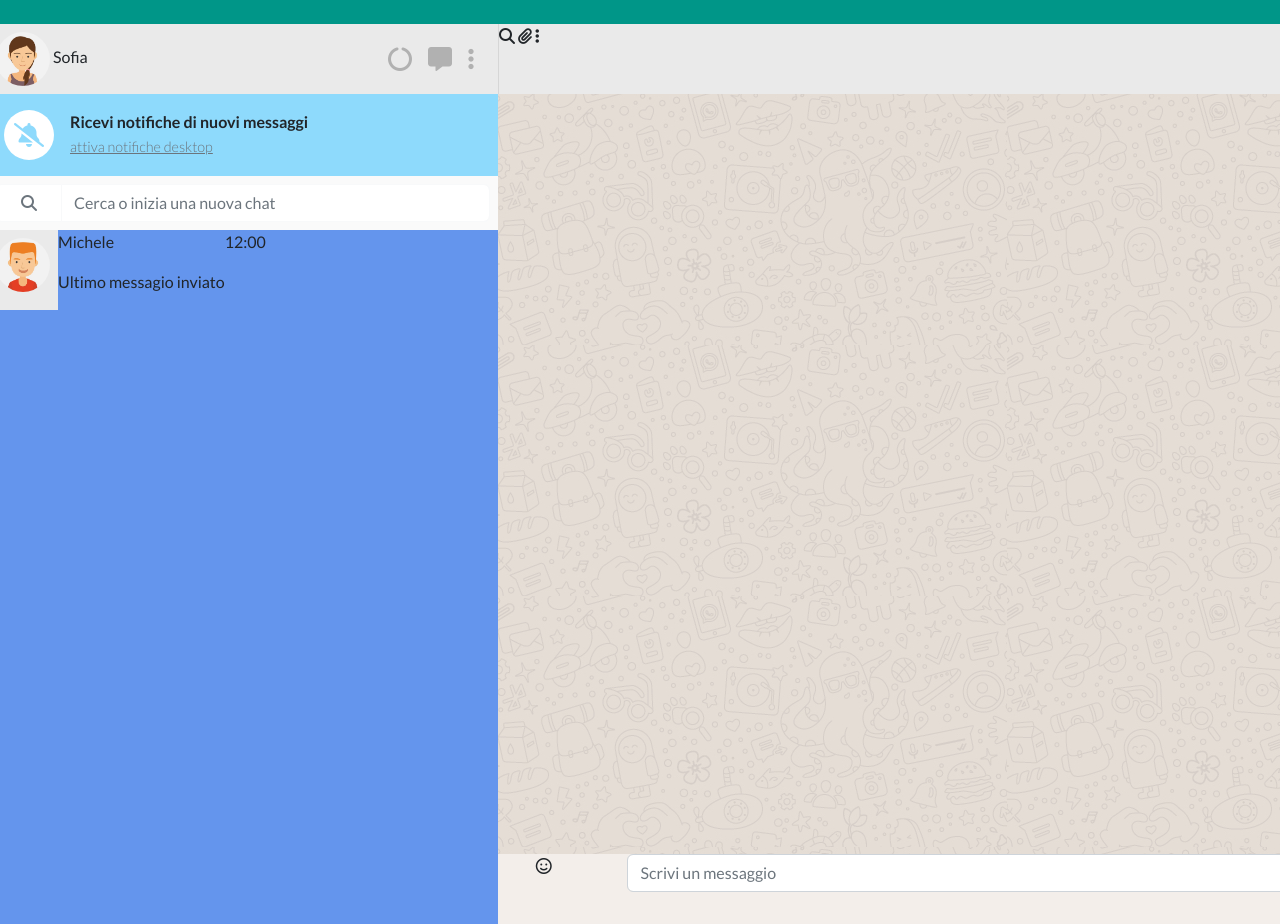
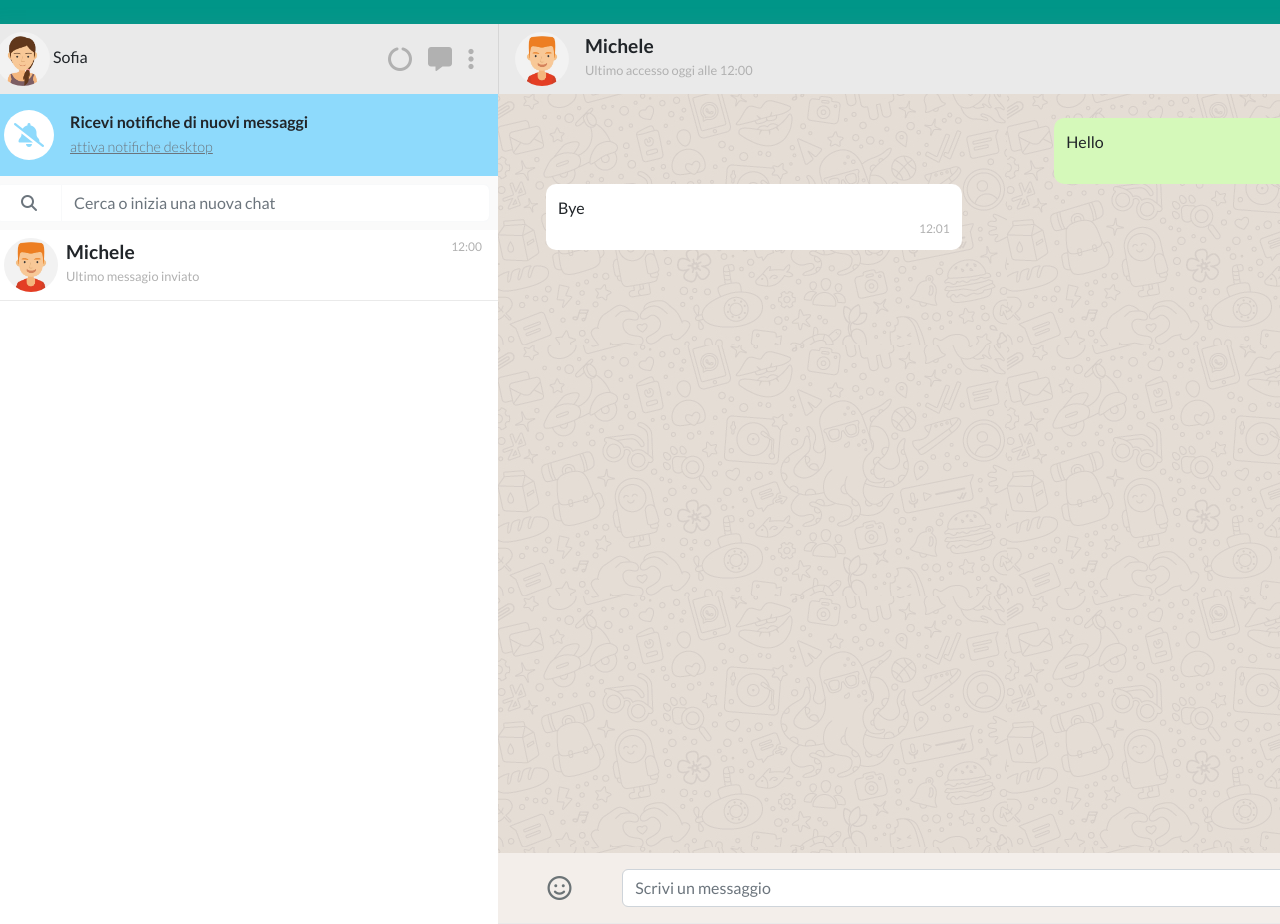
Before and after one commit to jfmarkan/vue-boolzapp, a plain HTML site: page index.html in a window 1280 px wide. Shown: the top 924 px of the page. Drawn offline with nearby package versions, Linux system fonts and the light colour scheme.

Commit message:
first half of milestone1 done

```diff
--- a/css/styles.css
+++ b/css/styles.css
@@ -9,29 +9,33 @@ body{
 }
 
 .wrapper{
-    background-color: cornflowerblue;
+    background-color: #FFFFFF;
     height: 900px;
     width: 1530px;
+    box-shadow: rgba(149, 157, 165, 0.2) 0px 8px 24px;
 }
 
 ul{
     list-style-type: none;
 }
 
-div.my_profile{
+.my_profile{
     background-color: #eaeaea;
 }
 
-div.my_profile img{
+div.my_profile img,
+.my_active-chat img{
     height: 54px;
     border-radius: 50%;
 }
 
-div.my_profile-actions{
+div.my_profile-actions,
+.my_active-chat-profile-actions{
     font-size: 1.5rem;
 }
 
-div.my_profile-actions i{
+div.my_profile-actions i,
+.my_active-chat-profile-actions i{
     margin-left: 1rem;
     color: #b1b1b1;
 }
@@ -49,7 +53,6 @@ div.my_alerts{
     font-size: .9rem;
 }
 
-
 .my_icon-bg{
     background-color: #FFFFFF;
     width: 50px;
@@ -63,8 +66,26 @@ div.my_alerts{
     background-color: #fafafa;
 }
 
+.my_interlocutor-name{
+    font-size: 1.2rem;
+    font-weight: 700;
+}
+
+.my_interlocutor-last-message,
+.my_interlocutor-last-access{
+    font-size: .8rem;
+    color: #b1b1b1;
+}
+
+.my_hour{
+    font-size: .75rem;
+    color: #b1b1b1;
+}
+
 .my_active-chat{
     height: 100%;
+    background-color: #FFFFFF;
+    border-bottom: 1px solid #eaeaea;
 }
 
 .my_active-chat-header,
@@ -87,3 +108,29 @@ div.my_alerts{
     height: calc(100% - 140px);
     overflow-y: scroll;
 }
+
+.my_sent-messages,
+.my_received-messages{
+    border-radius: 10px;
+    padding: .75rem;
+    width: 45%
+}
+
+.my_sent-messages{
+    background-color: #d5f9ba;
+    align-self: end;
+}
+
+.my_received-messages{
+    background-color: #FFFFFF;
+}
+
+.my_text-message-imput{
+    width: 80%;
+}
+
+.my_emojis,
+.my_record{
+    color: #6b7376;
+    font-size: 1.5rem;
+}
--- a/index.html
+++ b/index.html
@@ -49,14 +49,16 @@
                         </div>
                         <div class="my_active-chat-list">
                             <ul class="m-0 p-0">
-                                <li>
-                                    <div class="my_single-active-chat d-flex">
-                                        <div class="my_profile p-2">
-                                            <img src="./img/avatar_1.jpg" alt="">
-                                        </div>
-                                        <div class="my_interlocutor">
-                                            <p class="my_interlocutor-name">Michele</p>
-                                            <p class="my_interlocutor-last-message">Ultimo messagio inviato</p>
+                                <li v-for="" class="my_active-chat">
+                                    <div class="my_single-active-chat d-flex justify-content-between py-2 px-3">
+                                        <div class="d-flex">
+                                            <div class="pe-2">
+                                                <img src="./img/avatar_1.jpg" alt="">
+                                            </div>
+                                            <div class="my_interlocutor">
+                                                <p class="my_interlocutor-name m-0 p-0">Michele</p>
+                                                <p class="my_interlocutor-last-message m-0 p-0">Ultimo messagio inviato</p>
+                                            </div>
                                         </div>
                                         <div>
                                             <p class="my_hour">12:00</p>
@@ -67,32 +69,48 @@
                         </div>
                     </div>
                     <div class="col-8 m-0 p-0 my_active-chat">
-                        <div class="my_active-chat-header">
-                            <div>
-
+                        <div class="my_active-chat-header d-flex justify-content-between">
+                            <div class="d-flex">
+                                <div class="my_profile py-2 px-3">
+                                    <img src="./img/avatar_1.jpg" alt="">
+                                </div>
+                                <div class="my_interlocutor pt-2">
+                                    <p class="my_interlocutor-name p-0 m-0">Michele</p>
+                                    <p class="my_interlocutor-last-access p-0 m-0">Ultimo accesso oggi alle 12:00</p>
+                                </div>
                             </div>
-                            <div>
+                            <div class="my_active-chat-profile-actions d-flex pe-3 align-items-center">
                                 <i class="fa-solid fa-magnifying-glass"></i>
                                 <i class="fa-solid fa-paperclip"></i>
                                 <i class="fa-solid fa-ellipsis-vertical"></i>
                             </div>
                         </div>
-                        <div class="my_active-chat-body">
-                            <div class="my_own-messages">
-
+                        <div class="my_active-chat-body pt-4 px-5 d-flex flex-column">
+                            <div class="my_sent-messages">
+                                <div>
+                                    Hello
+                                </div>
+                                <div class="my_hour text-end">
+                                    12:00
+                                </div>
                             </div>
-                            <div class="my_others-messages">
-
+                            <div class="my_received-messages">
+                                <div>
+                                    Bye
+                                </div>
+                                <div class="my_hour text-end">
+                                    12:01
+                                </div>
                             </div>
                         </div>
-                        <div class="my_active-chat-actions d-flex justify-content-around">
-                            <div>
+                        <div class="my_active-chat-actions d-flex justify-content-around align-items-center px-4">
+                            <div class="my_emojis">
                                 <i class="fa-regular fa-face-smile"></i>
                             </div>
-                            <div class="mb-3 w-75">
+                            <div class="my_text-message-imput">
                                 <input type="text" class="form-control" placeholder="Scrivi un messaggio">
                             </div>
-                            <div>
+                            <div class="my_record">
                                 <i class="fa-solid fa-microphone"></i>
                             </div>
                         </div>
```
